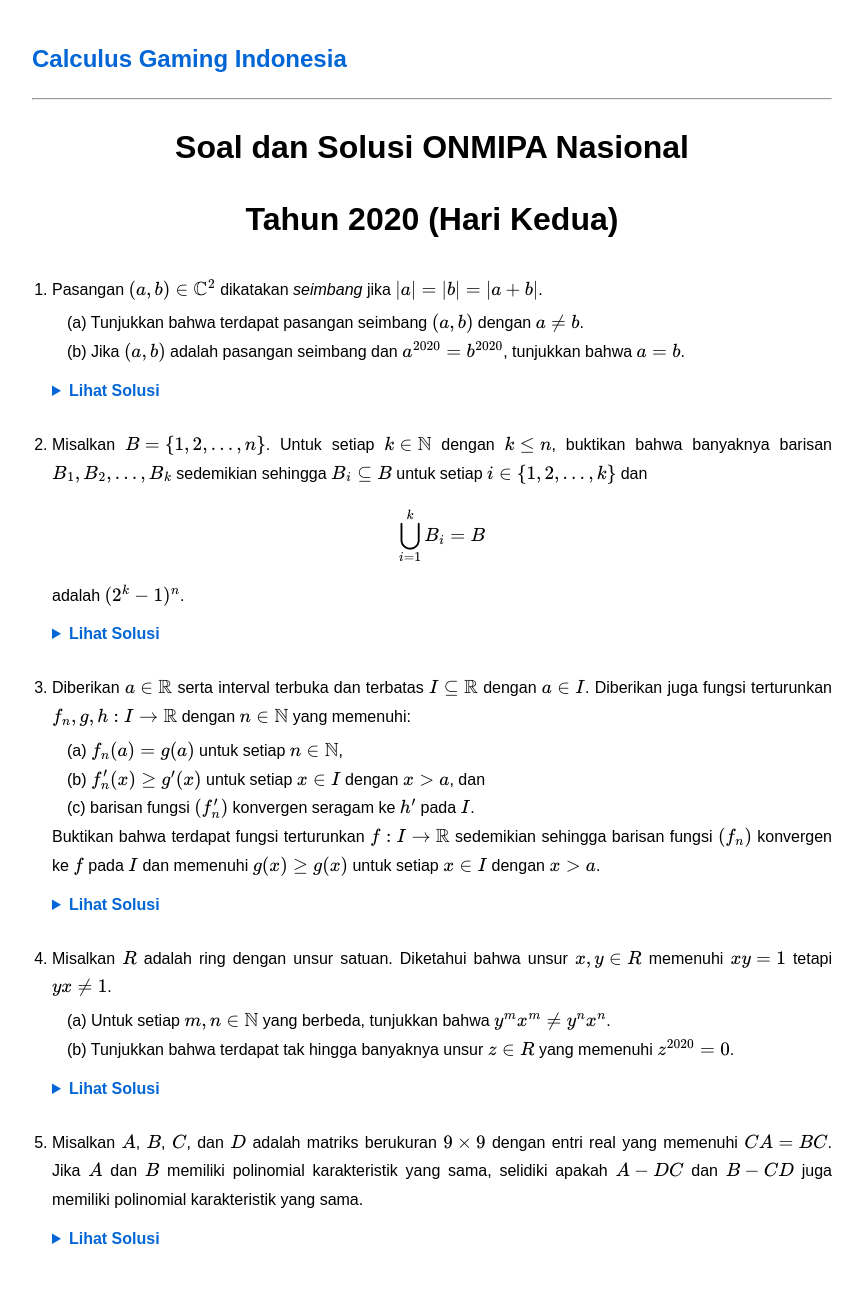
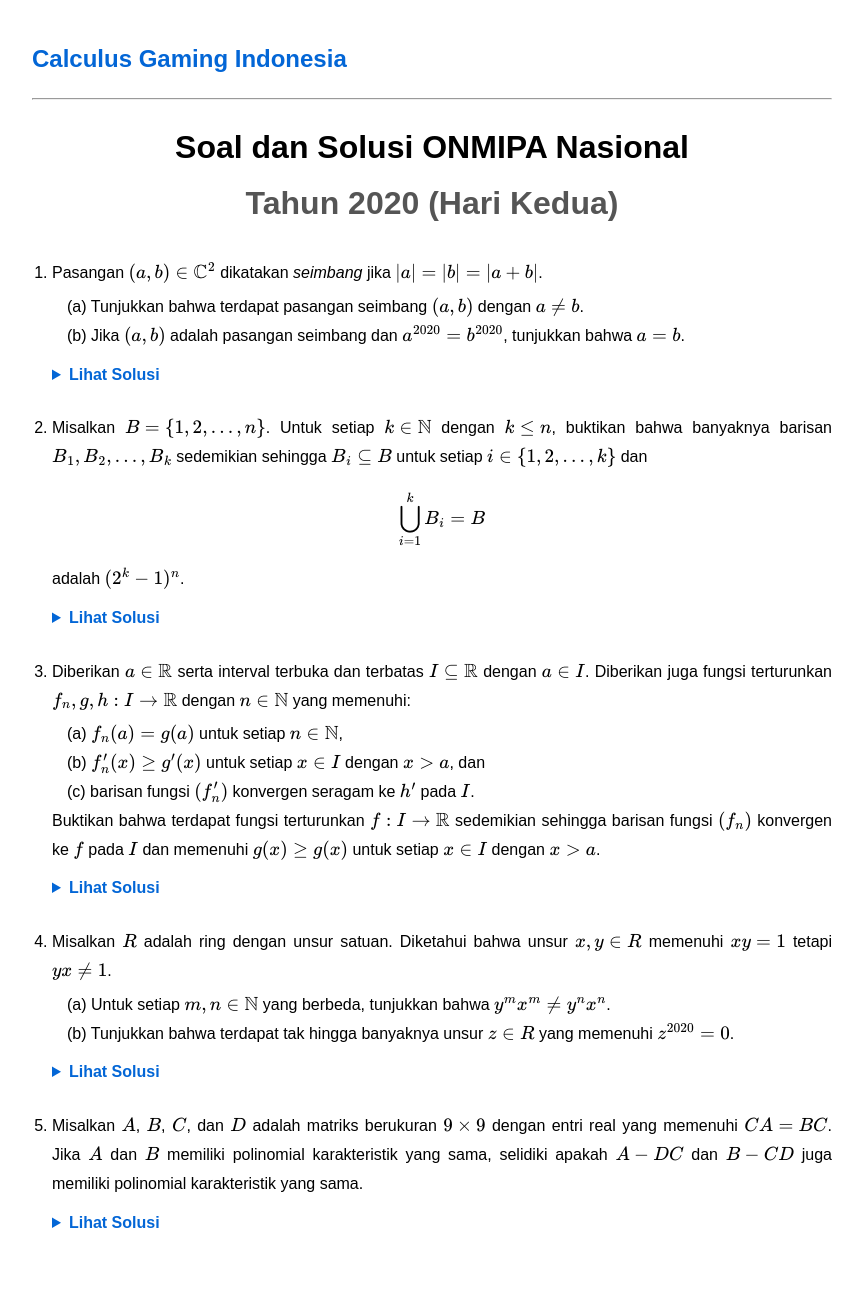
Before and after one commit to calculusgamingindonesia/calculusgamingindonesia.github.io, a Jekyll site: the page built from _posts/2026-06-29-onmipa-nas-20-2.md, in a window 1280 px wide. Shown: the whole page, without its empty margins (208-1071 px from the left). Built offline with Jekyll 4.4.1, drawn with Linux system fonts in a browser that asks for light colours.

Commit message:
Update 2026-06-29-onmipa-nas-20-2.md

```diff
--- a/_posts/2026-06-29-onmipa-nas-20-2.md
+++ b/_posts/2026-06-29-onmipa-nas-20-2.md
@@ -8,7 +8,7 @@ urutan: 6
 
 <div style="text-align: center; margin-bottom: 30px;">
     <h1 style="margin-bottom: 0;">Soal dan Solusi ONMIPA Nasional</h1>
-    <h1 style="margin-bottom: 0;">Tahun 2020 (Hari Kedua)</h1>
+    <h1 style="margin-top: 5px; color: #555;">Tahun 2020 (Hari Kedua)</h1>
 </div>
 
 <ol style="padding-left: 20px; line-height: 1.8; text-align: justify;">
```
